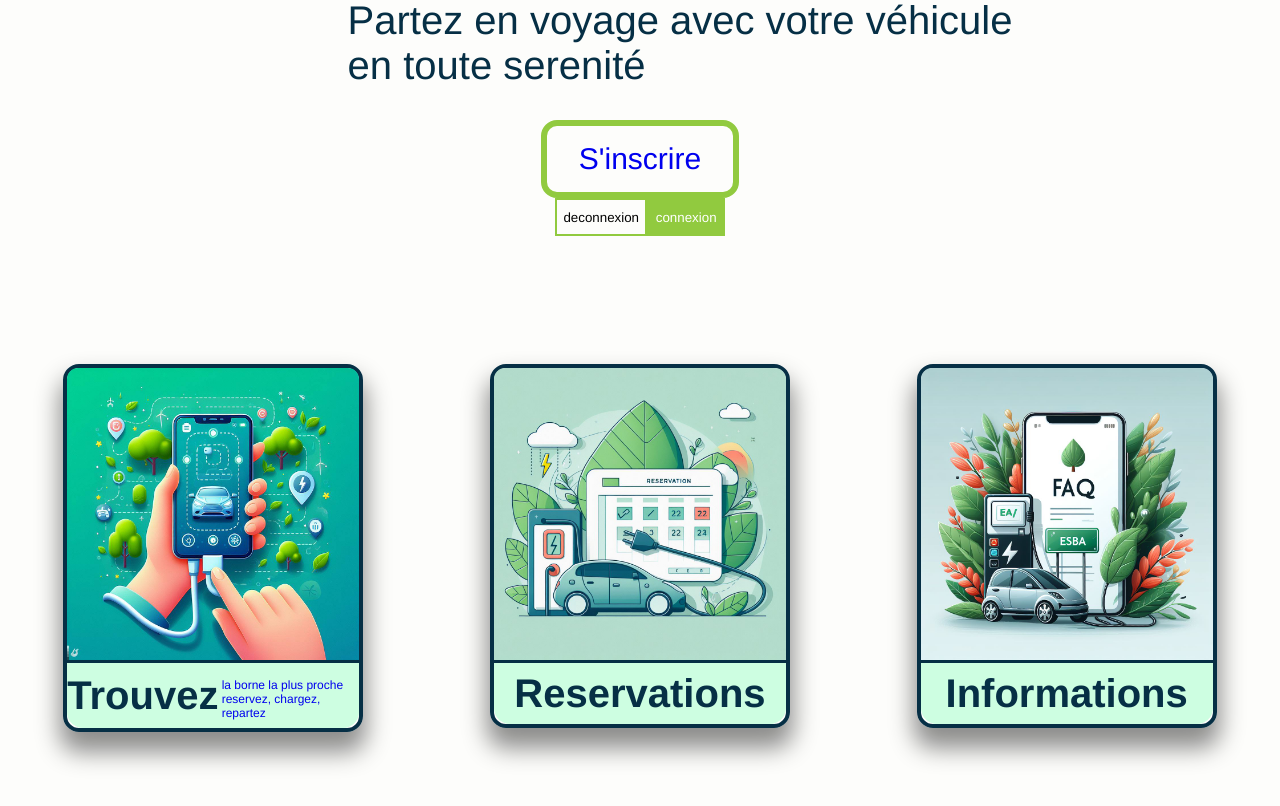
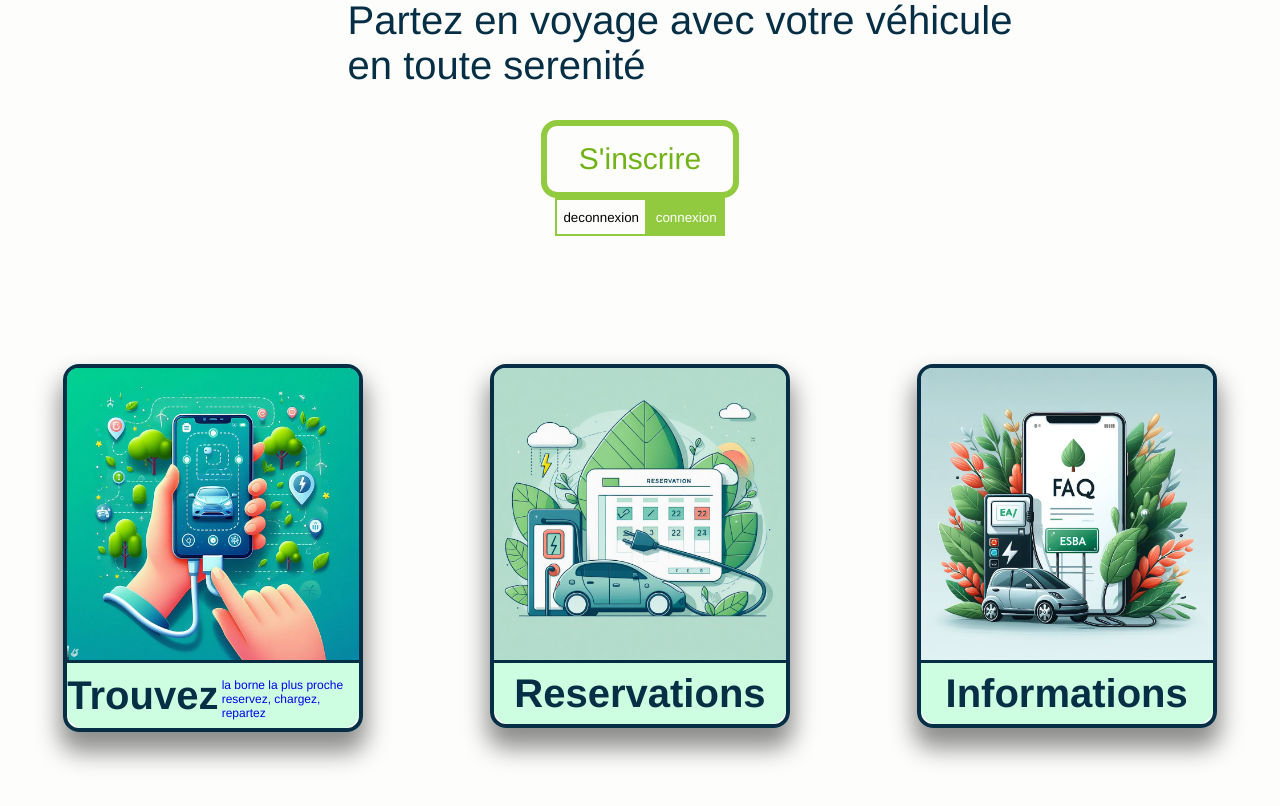
Before and after one commit to vinz-DY/TestGreendrive, a React (Vite) app in the folder frontend/: page / in a window 1280 px wide. Shown: the part 900-1706 px from the top of the page. Built offline with nearby package versions, Linux system fonts and the light colour scheme; no server answers.

Commit message:
css s inscrire lien

```diff
--- a/frontend/src/App.css
+++ b/frontend/src/App.css
@@ -18,6 +18,9 @@
 a:visited {
   color: #062f45;
 }
+a:visited:hover {
+  color: white;
+}
 
 @media screen and (max-width: 630px) {
   .menuCardCtn {
--- a/frontend/src/components/HeaderHome.jsx
+++ b/frontend/src/components/HeaderHome.jsx
@@ -16,9 +16,11 @@ function HeaderHome() {
             <p className="Pindex">en toute serenité</p>
           </div>
           <div className="buttonsContainer">
-            <button type="button" className="button1">
-              <Link to="/inscription">S'inscrire</Link>
-            </button>
+            <Link to="/inscription">
+              <button type="button" className="button1">
+                S'inscrire
+              </button>
+            </Link>
             <div className="buttonsSignContainer">
               <button type="button" className="buttonDeco">
                 deconnexion
```
